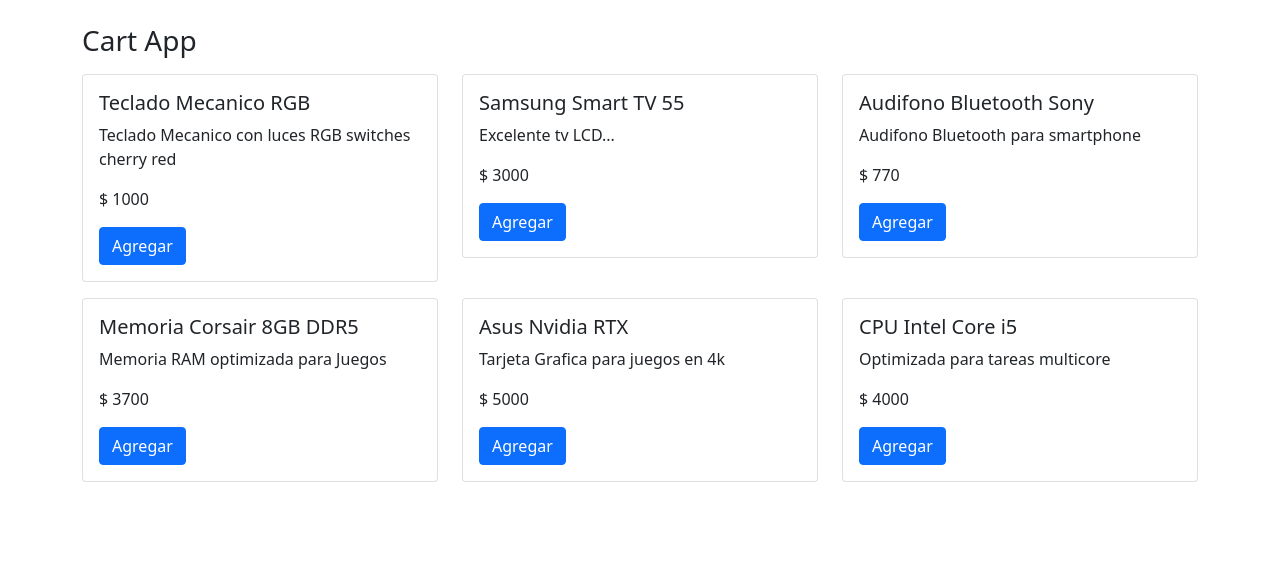
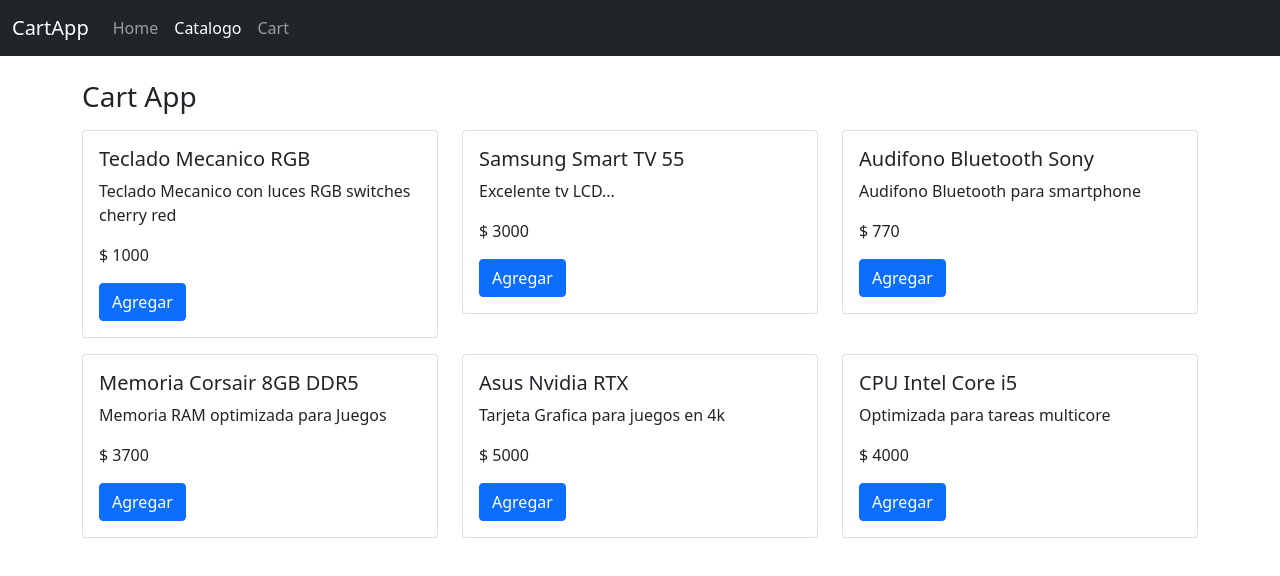
Before and after one commit to dardanqsot/react-cero-experto, a React (Vite) app in the folder 5-cart-app/: page /catalog in a window 1280 px wide. Shown: the top 576 px of the page. Built offline with nearby package versions, Linux system fonts and the light colour scheme.

Commit message:
S6 - Navbar navigation menu

```diff
--- a/5-cart-app/src/CartApp.jsx
+++ b/5-cart-app/src/CartApp.jsx
@@ -5,6 +5,7 @@ import { itemsReducer } from "./reducer/itemsReducer";
 import { AddProductCart, DeleteProductCart, UpdateQuantityProductCart } from "./reducer/itemsActions";
 import { useItemsCart } from "./hooks/useItemsCart";
 import { Navigate, Route, Routes } from "react-router-dom";
+import { Navbar } from "./components/Navbar";
 
 
 export const CartApp = () => {
@@ -12,7 +13,7 @@ export const CartApp = () => {
     const { cartItems, handlerAddProductCart, handlerDeleteProductCart } = useItemsCart();
     return (
         <>
-
+            <Navbar />
             <div className="container my-4">
 
                 <h3>Cart App</h3>
--- /dev/null
+++ b/5-cart-app/src/components/Navbar.jsx
@@ -0,0 +1,30 @@
+import { NavLink } from "react-router-dom"
+
+export const Navbar = () => {
+    return (
+
+        <>
+            <nav className="navbar navbar-expand-lg navbar-dark bg-dark">
+                <div className="container-fluid">
+                    <a className="navbar-brand" href="#">CartApp</a>
+                    <button className="navbar-toggler" type="button" data-bs-toggle="collapse" data-bs-target="#navbarNav" aria-controls="navbarNav" aria-expanded="false" aria-label="Toggle navigation">
+                        <span className="navbar-toggler-icon"></span>
+                    </button>
+                    <div className="collapse navbar-collapse" id="navbarNav">
+                        <ul className="navbar-nav">
+                            <li className="nav-item">
+                                <NavLink className={'nav-link'} to ="/">Home</NavLink>
+                            </li>
+                            <li className="nav-item">
+                                <NavLink className={'nav-link'} to ="/catalog">Catalogo</NavLink>
+                            </li>
+                            <li className="nav-item">
+                                <NavLink className={'nav-link'} to ="/cart">Cart</NavLink>
+                            </li>
+                        </ul>
+                    </div>
+                </div>
+            </nav>
+        </>
+    )
+}
```
